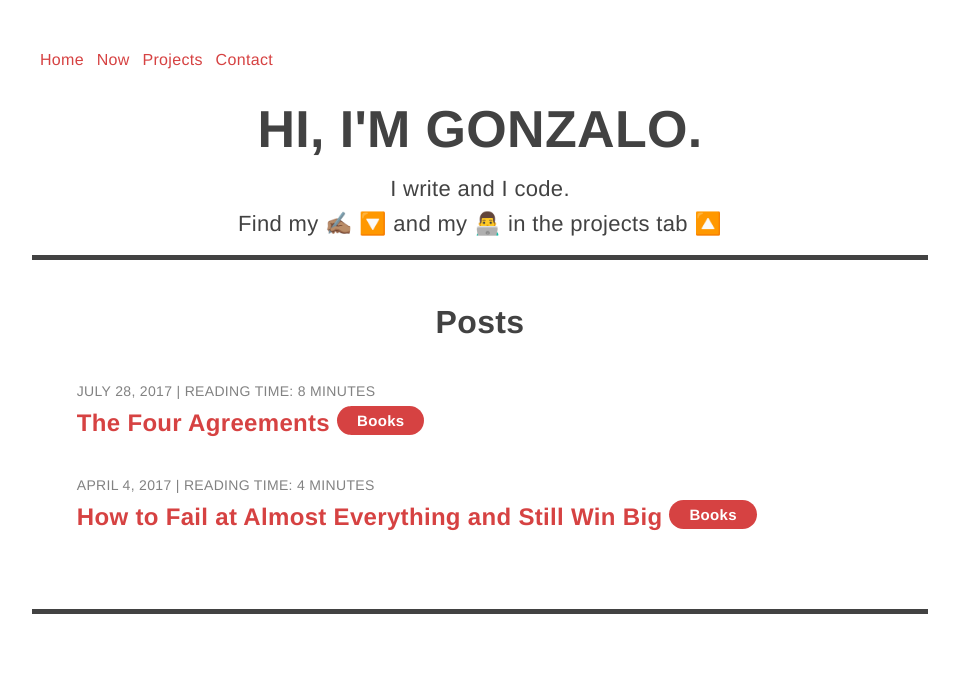
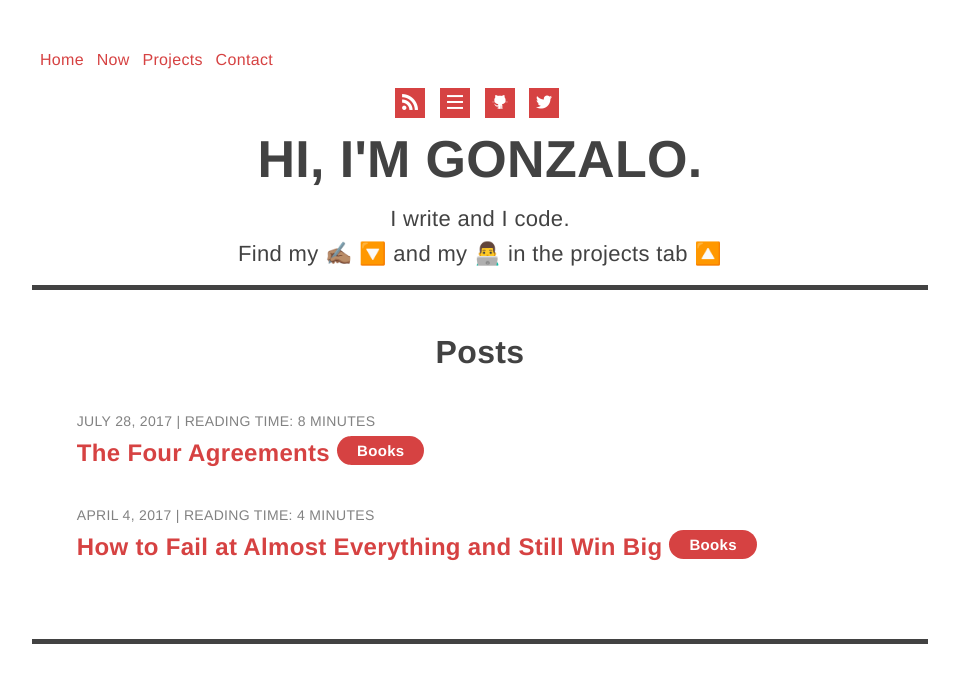
Before and after one commit to frankiecd86/windespair, a Jekyll site: the page built from index.html, in a window 1280 px wide. Shown: the top 683 px of the page, without its empty margins (160-1119 px from the left). Built offline with Jekyll 4.4.1, drawn with Linux system fonts in a browser that asks for light colours.

Commit message:
Added follow buttons to home page

```diff
--- /dev/null
+++ b/_includes/follow-buttons.html
@@ -0,0 +1,17 @@
+<div class="follow-buttons">
+    <a class="follow-button" href="{{ '/feed.xml' | prepend: site.url }}" title="Feed" target="_blank">
+        <img src="images/rss-16.png" alt="rss" class="center-follow-icon">
+    </a>
+
+    <a class="follow-button mar-left-10 mar-right-10" href="{{ '/categories' | prepend: site.url }}" title="Categories" target="_blank">
+        <img src="images/menu-16.png" alt="categories" class="center-follow-icon">
+    </a>
+
+    <a class="follow-button center-icon-margin mar-right-10" href="https://github.com/GonzaloZiadi" title="Github" target="_blank">
+        <img src="images/github-16.png" alt="github" class="center-follow-icon">
+    </a>
+
+    <a class="follow-button" href="https://twitter.com/gziadi" title="Twitter" target="_blank">
+        <img src="images/twitter-16.png" alt="twitter" class="center-follow-icon">
+    </a>
+</div>
--- a/_includes/footer.html
+++ b/_includes/footer.html
@@ -2,3 +2,4 @@
 {% include color-bar.html %}
 
 {% if site.analytics %}{% include analytics.html %}{% endif %}
+</div>
--- a/_includes/header.html
+++ b/_includes/header.html
@@ -8,12 +8,13 @@
     </nav>
 
     {% unless page.title %}
+        {% include follow-buttons.html %}
+
         <div class="site-header-title">
             {{ "Hi, I'm Gonzalo." | upcase }}
         </div>
         <p class="site-header-description">I write and I code.</p>
         <p class="site-header-description">Find my ✍🏽 🔽 and my 👨‍💻 in the projects tab 🔼</p>
-
     {% endunless %}
 
     {% include color-bar.html %}
--- a/_sass/_custom.scss
+++ b/_sass/_custom.scss
@@ -292,6 +292,30 @@ ul.share-buttons li {
      }
 }
 
+/**
+ * Follow buttons
+ */
+ .follow-buttons {
+     width: 170px;
+     margin: 0 auto;
+ }
+.follow-button {
+    display: inline-block;
+    width: 30px;
+    height: 30px;
+    background: $color-1;
+}
+.center-follow-icon {
+    position: relative;
+    left: 7px;
+}
+.mar-right-10 {
+    margin-right: 10px;
+}
+.mar-left-10 {
+    margin-left: 10px;
+}
+
  /**
   * Extra
   */
```
Also changed, not shown: images/github-16.png (added), images/menu-16.png (added), images/rss-16.png (added), images/twitter-16.png (added), 1 other file.
